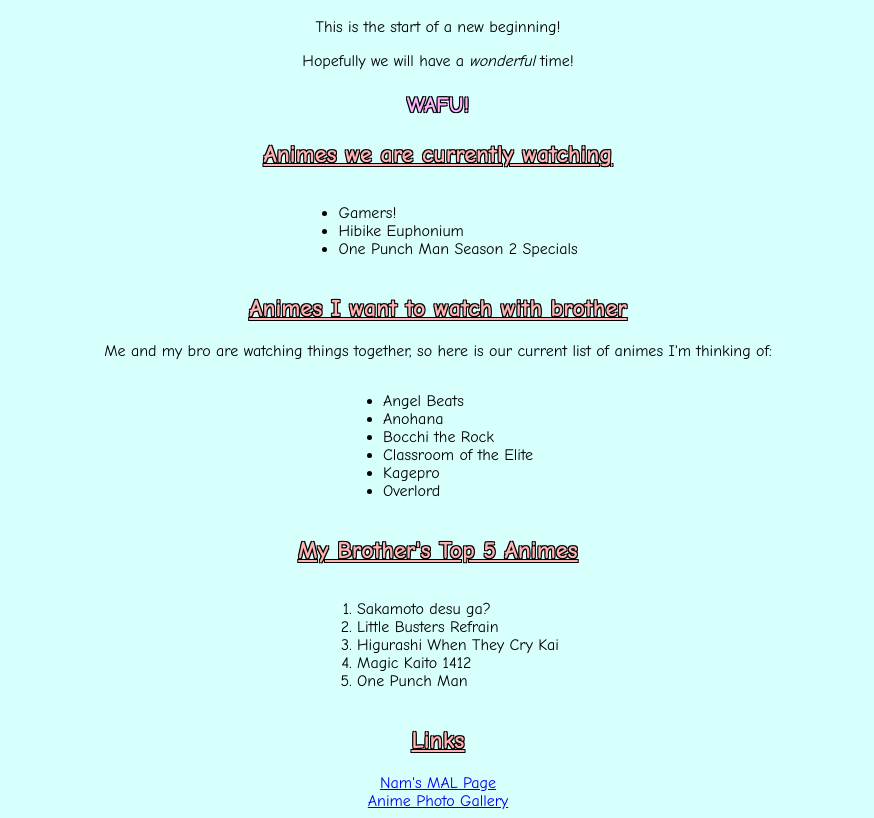
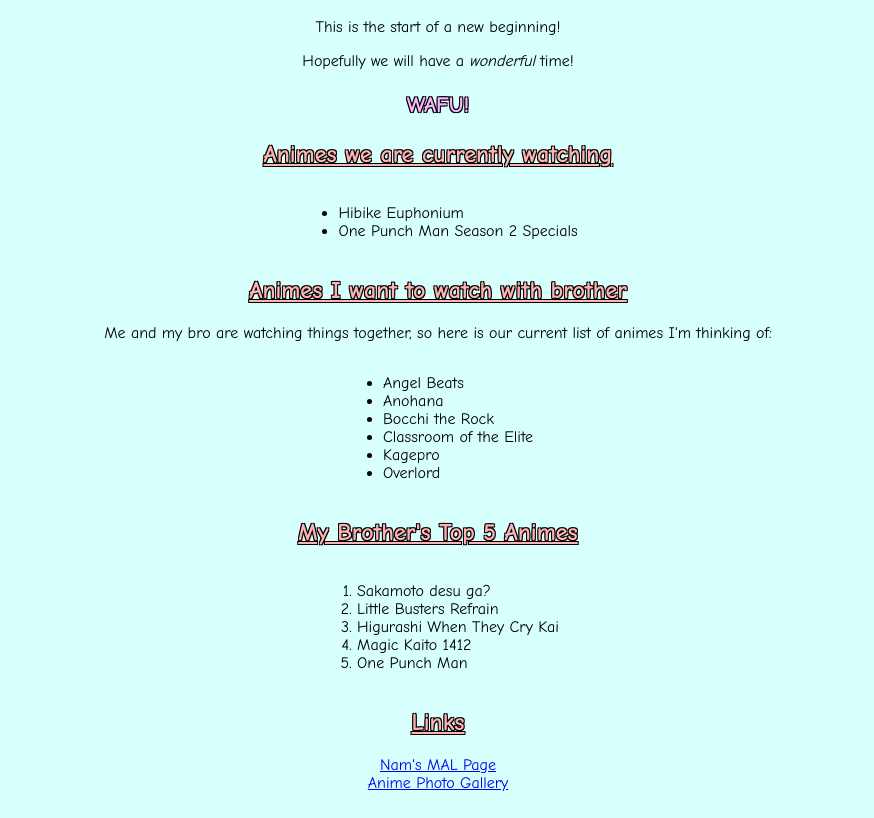
Before and after one commit to nguyentom180620/Tom-s-Anime-Blog, a plain HTML site: page index.html in a window 1280 px wide. Shown: the part 131-949 px from the top of the page, without its empty margins (202-1076 px from the left). Drawn offline with Linux system fonts and the light colour scheme.

Commit message:
Update to watching list

```diff
--- a/index.html
+++ b/index.html
@@ -16,7 +16,6 @@
         <h2>Animes we are currently watching</h2>
         <div class="list_container">
             <ul class="my_list">
-                <li>Gamers!</li>
                 <li>Hibike Euphonium</li>
                 <li>One Punch Man Season 2 Specials</li>
             </ul>
```
